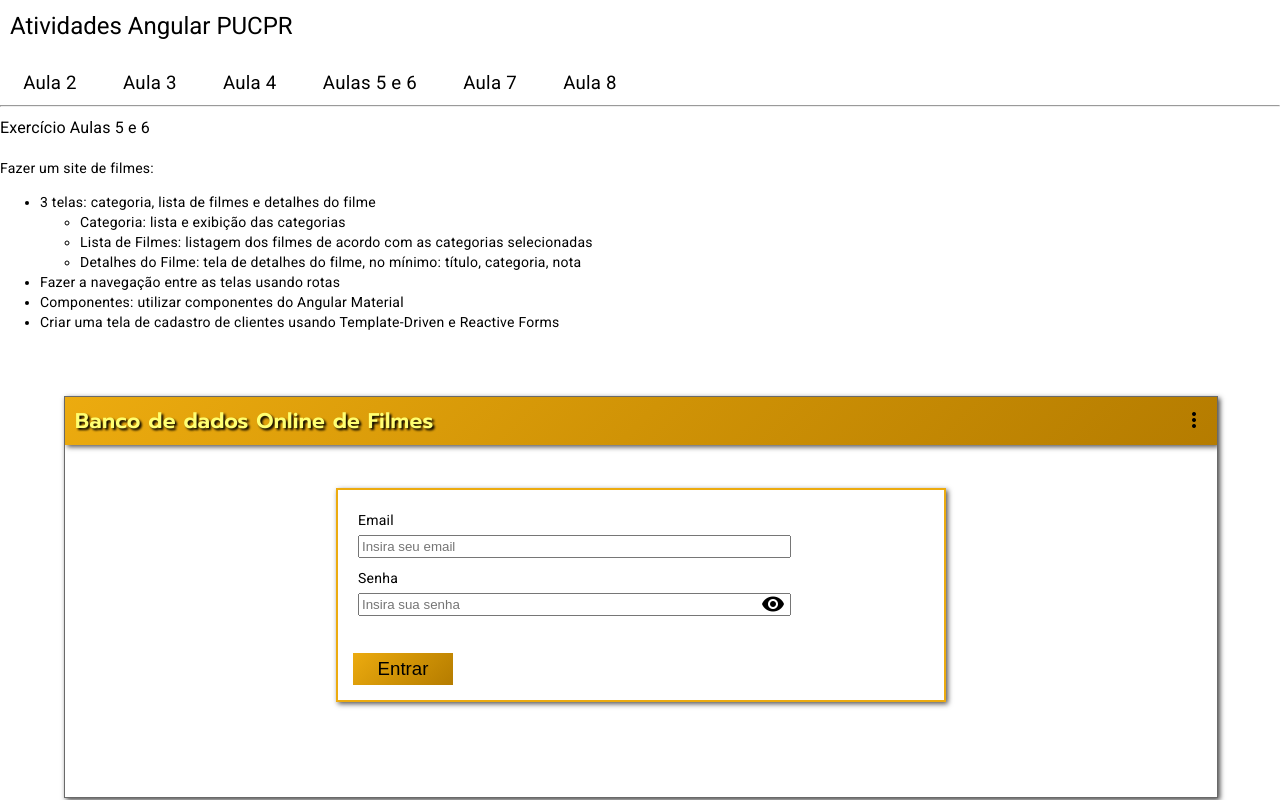
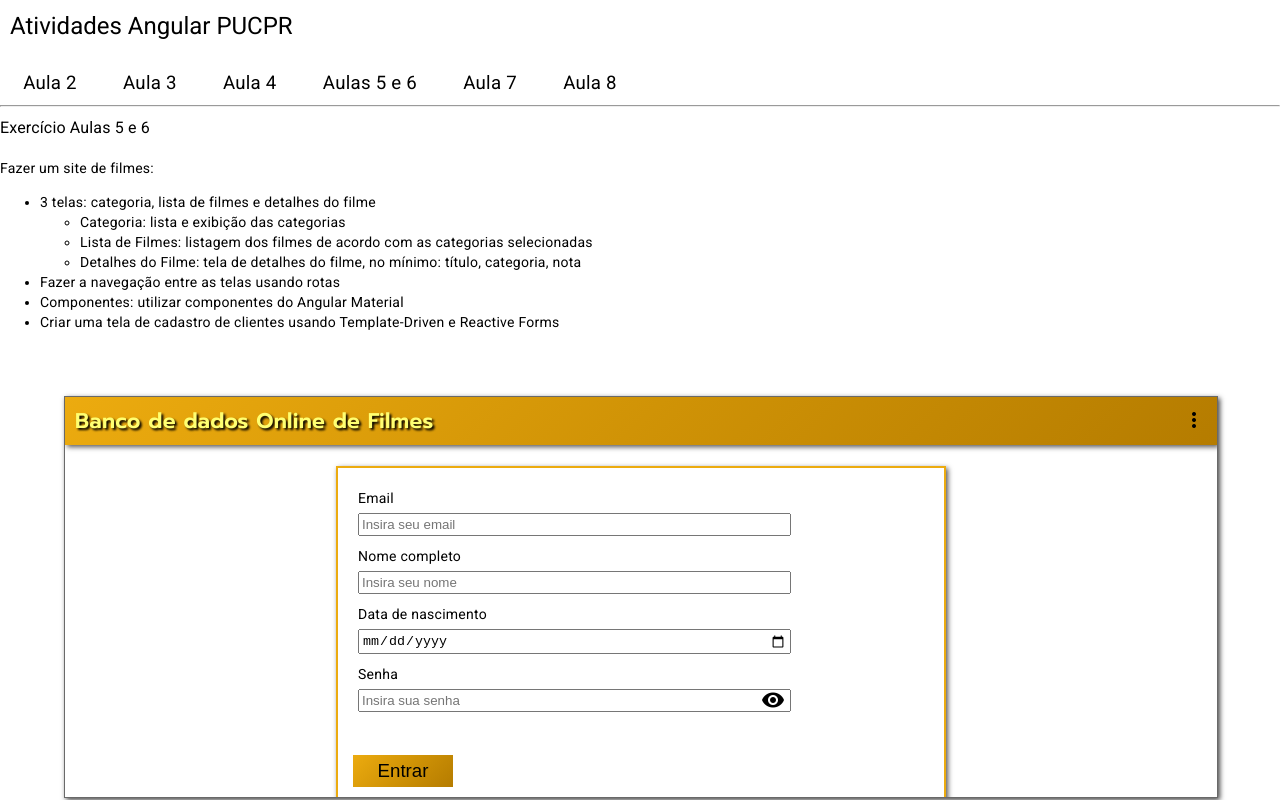
Before and after one commit to Salgado2004/Curso_PAFT_PUCPR, an Angular app: page /aula5/login in a window 1280 px wide. Built offline with nearby package versions, Linux system fonts and the light colour scheme.

Commit message:
Complete aulas 3 e 5

```diff
--- a/src/app/atv-aula3/my-collection/my-collection.component.css
+++ b/src/app/atv-aula3/my-collection/my-collection.component.css
@@ -18,7 +18,7 @@ body{
 
 #title span{
     color: #ffff43;
-    filter: drop-shadow(1px 1px 1px rgb(197, 47, 47));
+    filter: drop-shadow(1px 1px 1px #c52f2f);
 }
 
 .itens{
--- a/src/app/atv-aula5/site/login/login.component.css
+++ b/src/app/atv-aula5/site/login/login.component.css
@@ -3,14 +3,14 @@
     justify-content: center;
     align-items: center;
     width: 100%;
-    height: 75%;
+    height: 95%;
 }
 
 form{
     position: relative;
     border: 2px double #ecab0f;
     width: 50%;
-    height: 60%;
+    height: 80%;
     padding: 15px;
     box-shadow: 2px 2px 5px #575656;
 }
--- a/src/app/atv-aula5/site/login/login.component.html
+++ b/src/app/atv-aula5/site/login/login.component.html
@@ -4,13 +4,25 @@
             <label for="email">Email</label>
             <input type="text" name="email" class="input" placeholder="Insira seu email" formControlName="email" />
             <span *ngIf="email?.errors?.['required'] && formDir.submitted">Você deve inserir um email</span>
+            <span *ngIf="email?.errors?.['email']">Insira um email válido</span>
+        </div>
+        <div>
+            <label for="nome">Nome completo</label>
+            <input type="text" name="nome" class="input" placeholder="Insira seu nome" formControlName="nome" />
+            <span *ngIf="nome?.errors?.['required'] && formDir.submitted">Você deve inserir seu nome completo</span>
+        </div>
+        <div>
+            <label for="data_nasc">Data de nascimento</label>
+            <input type="date" name="data_nasc" class="input" formControlName="data_nasc" />
+            <span *ngIf="data_nasc?.errors?.['age'] && formDir.submitted">Você deve ter pelo menos 10 anos</span>
+            <span *ngIf="data_nasc?.errors?.['future'] && formDir.submitted">Data inválida</span>
         </div>
         <div>
             <label for="password">Senha</label>
             <input type={{inputType}} name="password" class="input" placeholder="Insira sua senha" formControlName="password">
             <mat-icon (click)="togglePass()" id="eye-icon">{{visibility}}</mat-icon>
             <span *ngIf="password?.errors?.['required'] && formDir.submitted">Você deve inserir uma senha</span>
-            <span *ngIf="password?.errors?.['minlength'] && formDir.submitted">A senha deve ter pelo menos 8 letras</span>
+            <span *ngIf="password?.errors?.['minlength'] && formDir.submitted">A senha deve ter pelo menos 8 caracteres</span>
         </div>
         <button type="submit" class="save">Entrar</button>
     </form>
--- a/src/app/atv-aula5/site/login/login.component.ts
+++ b/src/app/atv-aula5/site/login/login.component.ts
@@ -12,12 +12,15 @@ export class LoginComponent {
   inputType: string = "password";
   showPass: boolean = false;
   visibility: string = "visibility";
+  ano = new Date;
 
   constructor(private _snackBar: MatSnackBar){}
 
   ngOnInit():void {
     this.dataSource = new FormGroup({
-      email: new FormControl("", [Validators.required, Validators.minLength(4)]),
+      email: new FormControl("", [Validators.required, Validators.minLength(4), Validators.email]),
+      nome: new FormControl("", [Validators.required, Validators.minLength(4)]),
+      data_nasc: new FormControl("", [Validators.required]),
       password: new FormControl("", [Validators.required, Validators.minLength(8)])
     })
   }
@@ -26,11 +29,33 @@ export class LoginComponent {
     return this.dataSource.get('email');
   }
 
+  get nome() {
+    return this.dataSource.get('nome');
+  }
+
+  get data_nasc() {
+    return this.dataSource.get('data_nasc');
+  }
+
   get password() {
     return this.dataSource.get('password');
   }
 
   submitLogin(event: any) {
+    if (this.ano.getFullYear() - this.data_nasc!.value.slice(0,4) < 10 ) { // Se o usuário tem menos de 10 anos
+      this.data_nasc!.setErrors({'age': true});
+    } else {
+      this.data_nasc!.setErrors({'age': false});
+      this.data_nasc?.updateValueAndValidity();
+    }
+
+    if (this.ano.getFullYear() < this.data_nasc!.value.slice(0,4) ) {
+      this.data_nasc!.setErrors({'future': true});
+    } else {
+      this.data_nasc!.setErrors({'future': false});
+      this.data_nasc?.updateValueAndValidity();
+    }
+
     if (this.dataSource.valid) {
       this._snackBar.open("Login sucedido", "", {
         duration: 5000
```
Also changed, not shown: src/app/atv-aula4/carrinho/carrinho.component.html (line endings or trailing spaces).
